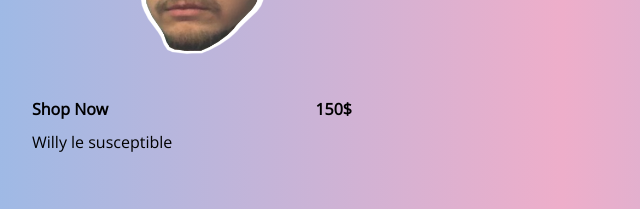
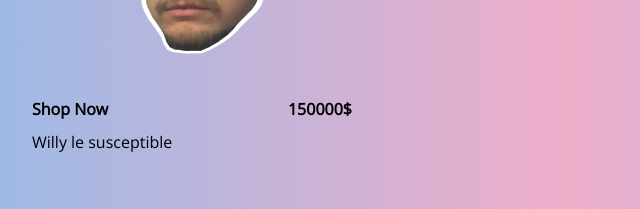
Before and after one commit to SaraSpieler/Head-Shop, a plain HTML site: page index.html in a window 1280 px wide. Shown: the part 971-1180 px from the top of the page, 78-718 px from the left. Drawn offline with nearby package versions, Linux system fonts and the light colour scheme.

Commit message:
index.html

```diff
--- a/index.html
+++ b/index.html
@@ -70,7 +70,7 @@
         </div>
         <div class="card-header">
           <h4 class="title">Shop Now</h4>
-          <h4 class="price">150$</h4>
+          <h4 class="price">150000$</h4>
         </div>
         <div class="card-body">
           <p>Willy le susceptible </p>
```
